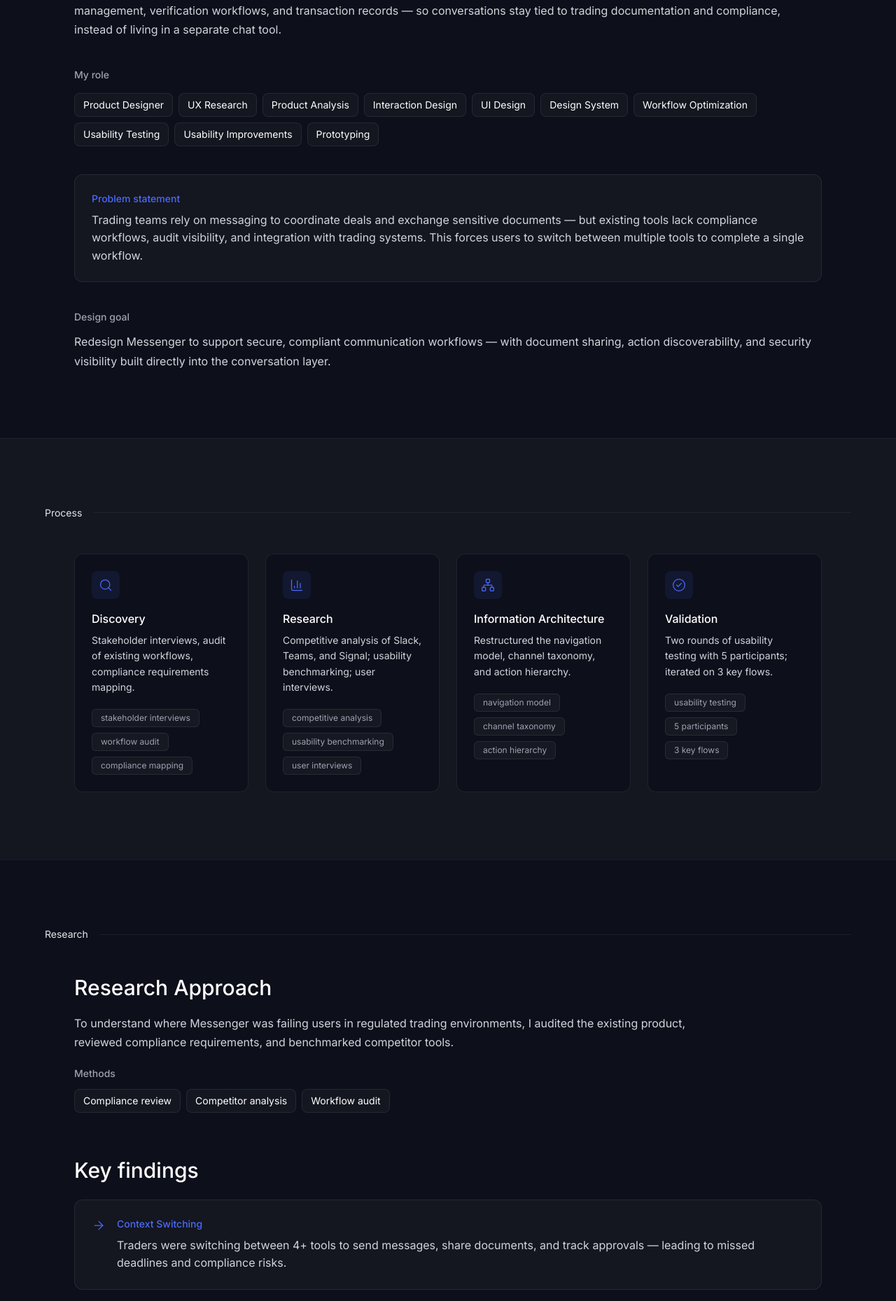
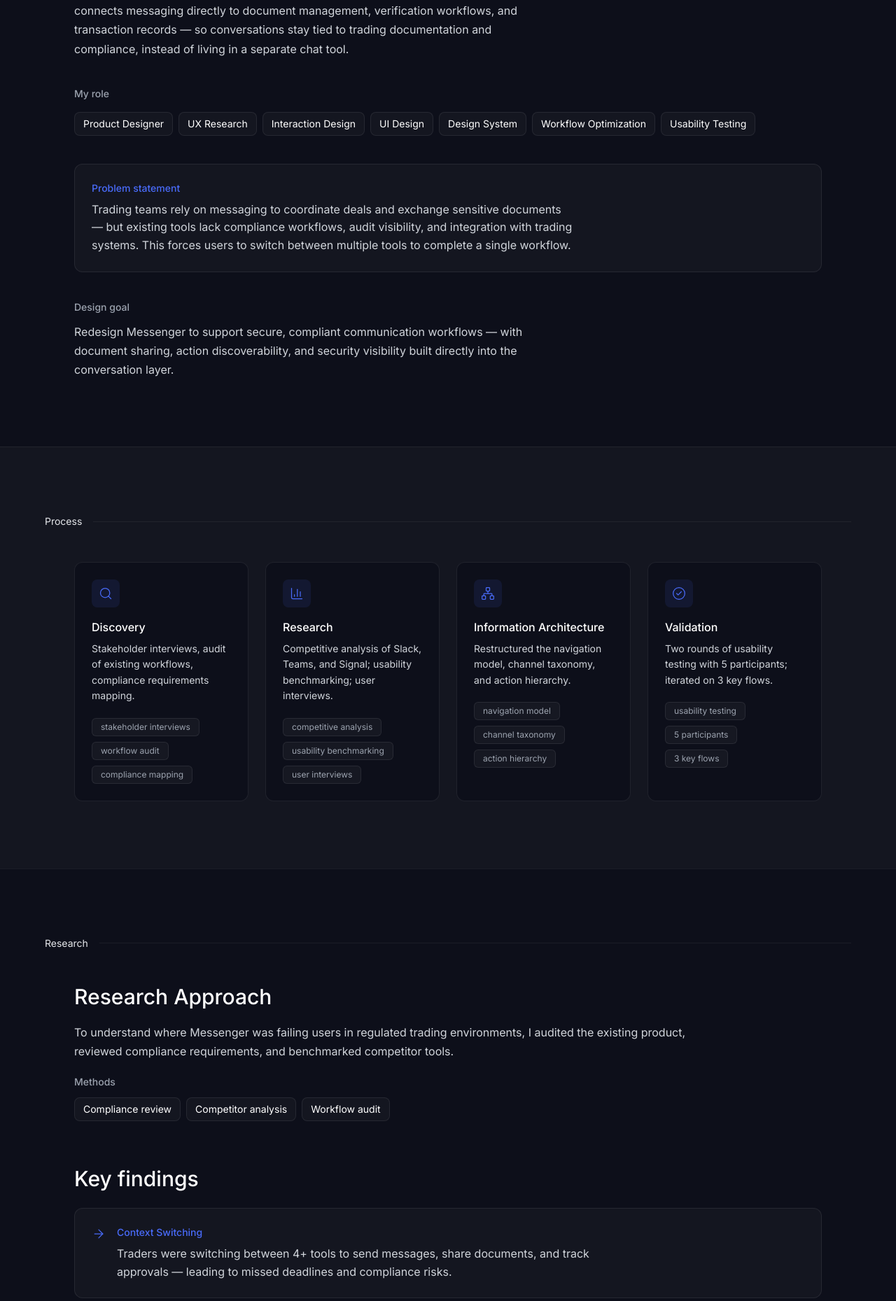
Before and after one commit to AlonaRyzhenko/alyona-portfolio, a Next.js app: page /work/messenger in a window 1280 px wide. Shown: the part 1042-2901 px from the top of the page at 70% size. Built offline with nearby package versions, Linux system fonts and the light colour scheme.

Commit message:
Overview: trim role pills to 7, constrain paragraph measure to 68ch (Overview + Research findings)

```diff
--- a/app/work/messenger/MessengerCaseStudy.tsx
+++ b/app/work/messenger/MessengerCaseStudy.tsx
@@ -172,14 +172,11 @@ const impacts = [
 const responsibilities = [
   "Product Designer",
   "UX Research",
-  "Product Analysis",
   "Interaction Design",
   "UI Design",
   "Design System",
   "Workflow Optimization",
   "Usability Testing",
-  "Usability Improvements",
-  "Prototyping",
 ];
 
 export default function MessengerCaseStudy() {
@@ -262,7 +259,7 @@ export default function MessengerCaseStudy() {
               <motion.h2 variants={fadeUp} className="text-3xl font-medium mb-4">
                 About the project
               </motion.h2>
-              <motion.p variants={fadeUp} className="text-[#D1D5DB] text-base leading-[1.7]">
+              <motion.p variants={fadeUp} className="text-[#D1D5DB] text-base leading-[1.7] max-w-[68ch]">
                 Messenger is a secure communication platform for regulated trading environments. It connects messaging directly to document management, verification workflows, and transaction records — so conversations stay tied to trading documentation and compliance, instead of living in a separate chat tool.
               </motion.p>
             </motion.div>
@@ -296,7 +293,7 @@ export default function MessengerCaseStudy() {
               <h3 className="text-accent text-sm font-medium mb-2">
                 Problem statement
               </h3>
-              <p className="text-[#D1D5DB] text-base leading-[1.6]">
+              <p className="text-[#D1D5DB] text-base leading-[1.6] max-w-[68ch]">
                 Trading teams rely on messaging to coordinate deals and exchange sensitive documents — but existing tools lack compliance workflows, audit visibility, and integration with trading systems. This forces users to switch between multiple tools to complete a single workflow.
               </p>
             </motion.div>
@@ -309,7 +306,7 @@ export default function MessengerCaseStudy() {
               >
                 Design goal
               </motion.h3>
-              <motion.p variants={fadeUp} className="text-[#D1D5DB] text-base leading-[1.7]">
+              <motion.p variants={fadeUp} className="text-[#D1D5DB] text-base leading-[1.7] max-w-[68ch]">
                 Redesign Messenger to support secure, compliant communication workflows — with document sharing, action discoverability, and security visibility built directly into the conversation layer.
               </motion.p>
             </motion.div>
@@ -402,7 +399,7 @@ export default function MessengerCaseStudy() {
                       <ArrowRight className="w-5 h-5 text-accent flex-shrink-0 mt-0.5" strokeWidth={1.5} />
                       <div>
                         <h3 className="text-accent text-sm font-medium mb-2">{f.label}</h3>
-                        <p className="text-[#D1D5DB] text-base leading-[1.6]">{f.text}</p>
+                        <p className="text-[#D1D5DB] text-base leading-[1.6] max-w-[68ch]">{f.text}</p>
                       </div>
                     </motion.div>
                   ))}
```
